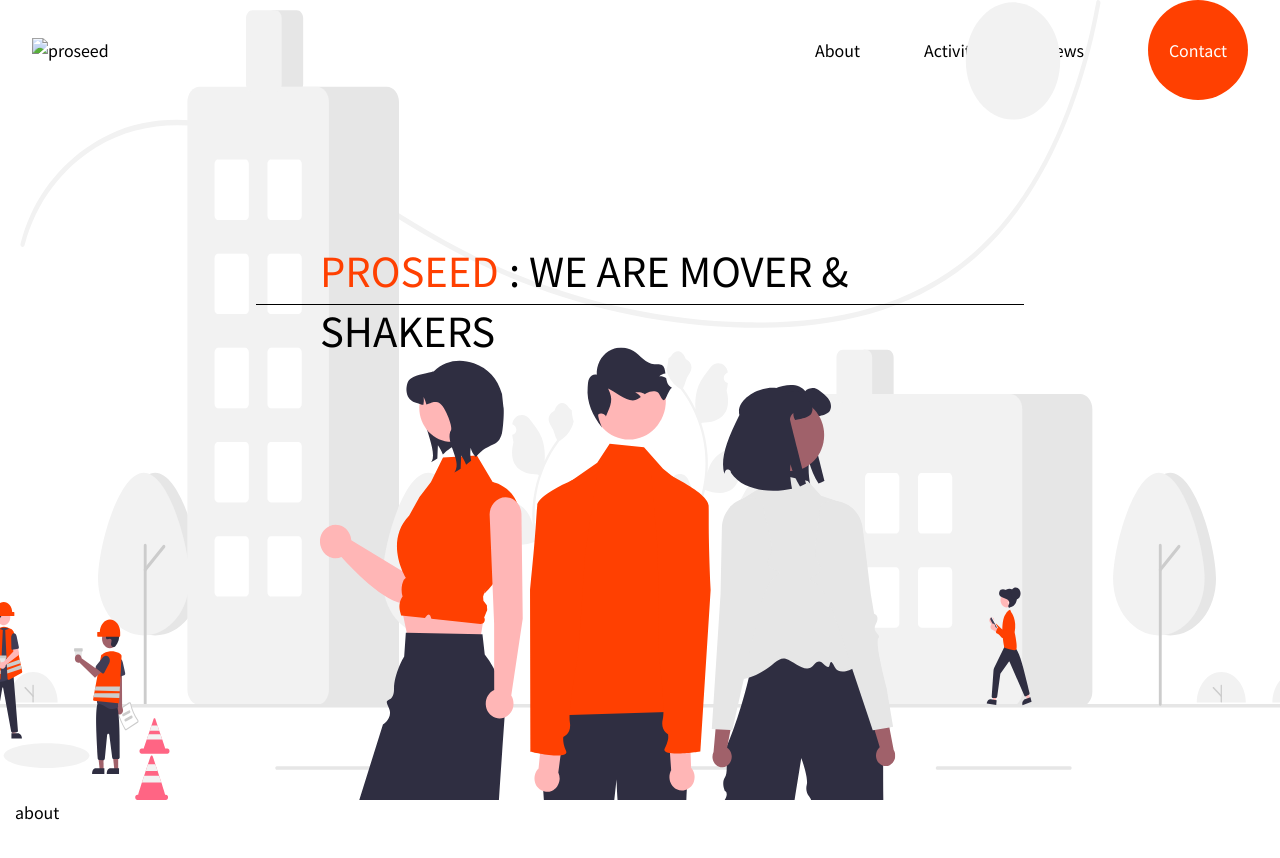
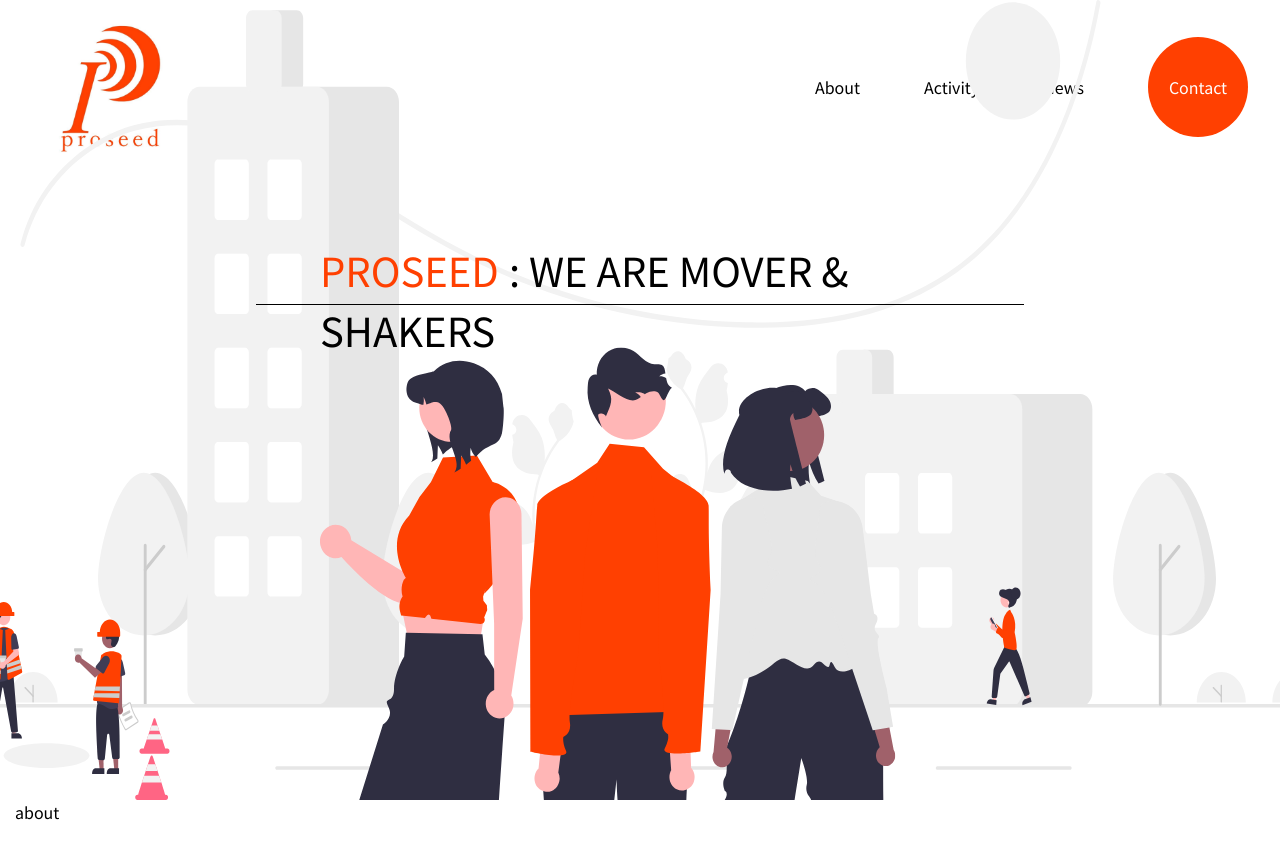
Before and after one commit to takaakikatou/proseed_web, a plain HTML site: page index.html in a window 1280 px wide. Shown: the top 858 px of the page. Drawn offline with nearby package versions, Linux system fonts and the light colour scheme.

Commit message:
merge修正

```diff
--- a/index.html
+++ b/index.html
@@ -37,7 +37,7 @@
 	<header class="header">
 		<div class="header_inner">
 			<div class="header_logo">
-				<img src="img/logo.svg" alt="proseed" width="150">
+				<img src="img/logo.jpg" alt="proseed" width="150">
 			</div>
 			<div class="header_ham_btn sp_only">
 				<span class="header_ham_line"></span>
```
